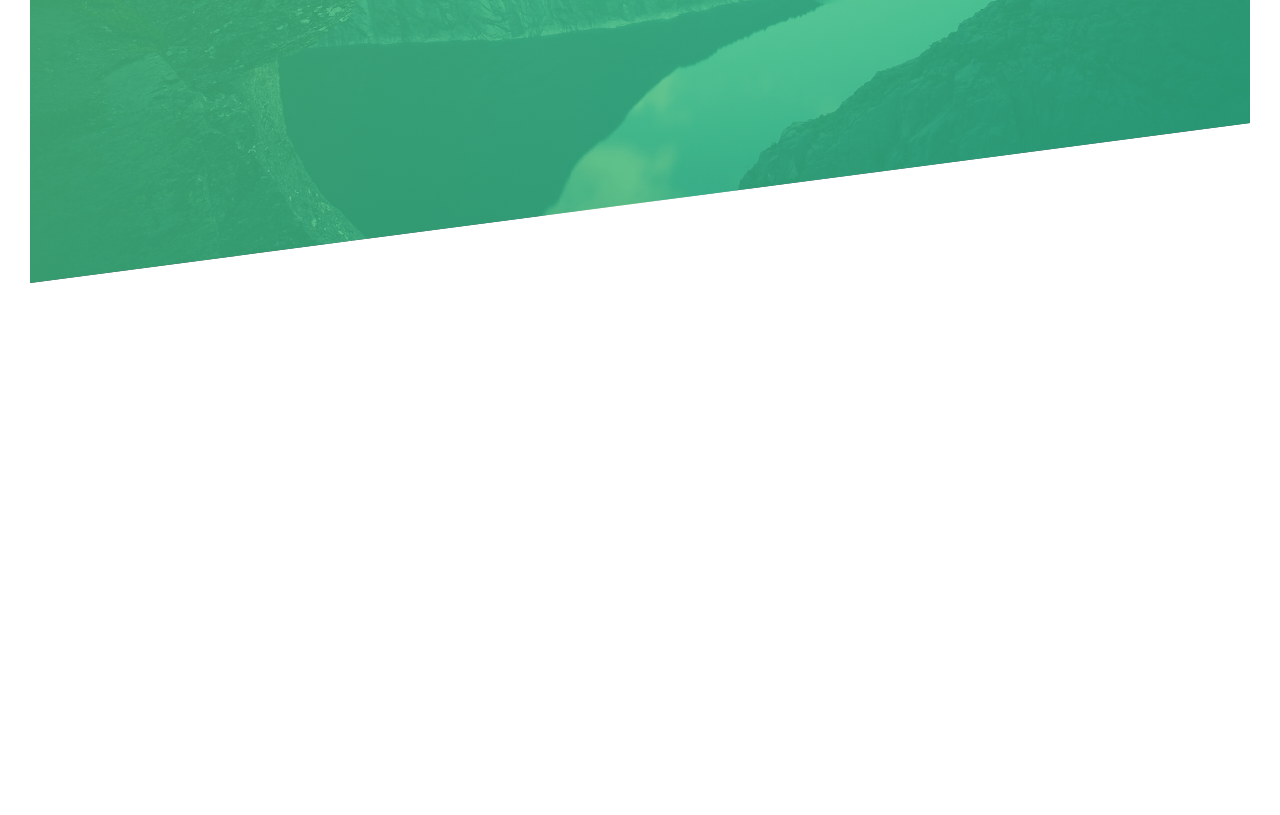
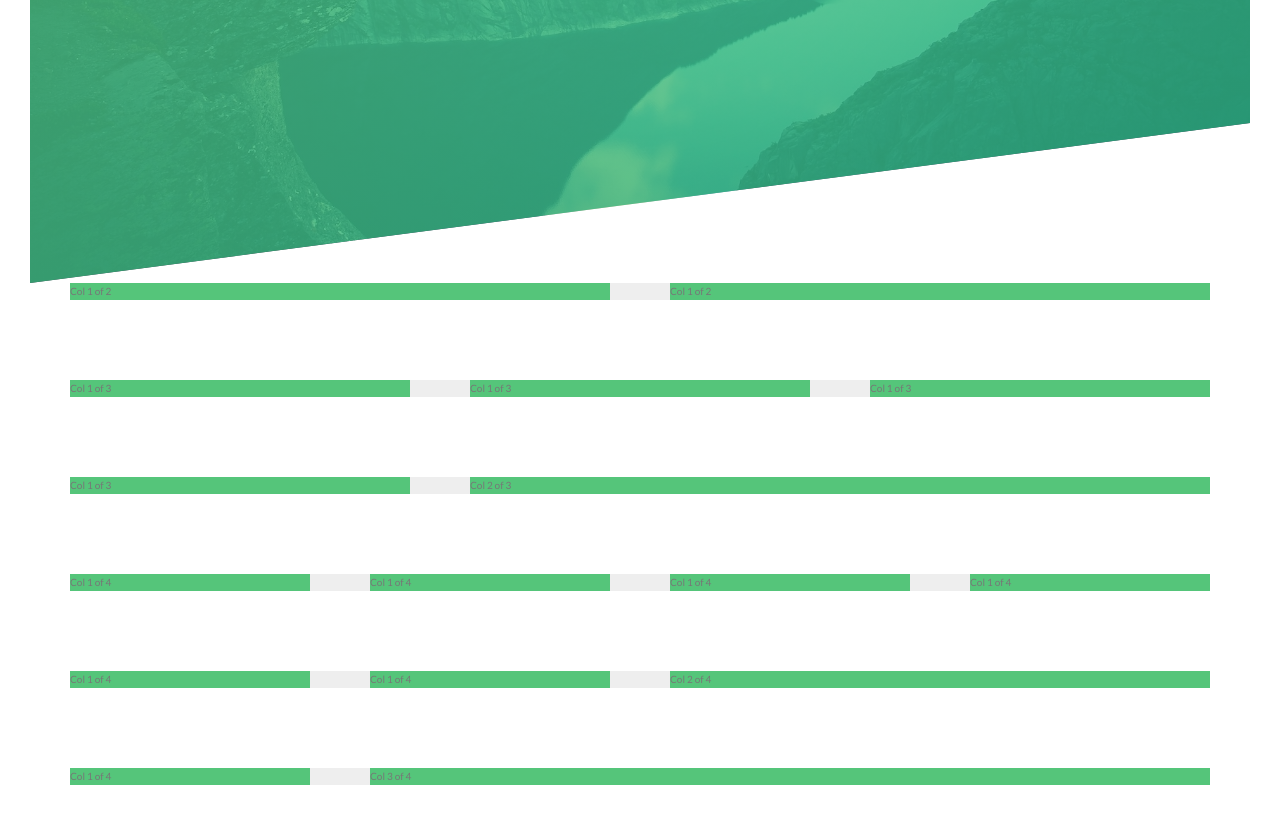
Before and after one commit to jariast/css, a website: page Natours/starter/index.html in a window 1280 px wide. Shown: the part 507-1322 px from the top of the page. Before the commit the page ends 820 px from the top, so only its background shows below. Drawn offline with Linux system fonts and the light colour scheme.

Commit message:
Basic grid layout.

```diff
--- a/Natours/starter/index.html
+++ b/Natours/starter/index.html
@@ -9,7 +9,7 @@
       rel="stylesheet"
     />
 
-    <link rel="stylesheet" href="css/icon-font.css" />
+    <!-- <link rel="stylesheet" href="css/icon-font.css" /> -->
     <link rel="stylesheet" href="css/style.css" />
     <link rel="shortcut icon" type="image/png" href="img/favicon.png" />
 
@@ -28,5 +28,36 @@
         <a href="#" class="btn btn--white btn--animated">Discover our tours</a>
       </div>
     </header>
+
+    <section id="grid" class="grid-test">
+      <div class="row">
+        <div class="col-1-of-2">Col 1 of 2</div>
+        <div class="col-1-of-2">Col 1 of 2</div>
+      </div>
+      <div class="row">
+        <div class="col-1-of-3">Col 1 of 3</div>
+        <div class="col-1-of-3">Col 1 of 3</div>
+        <div class="col-1-of-3">Col 1 of 3</div>
+      </div>
+      <div class="row">
+        <div class="col-1-of-3">Col 1 of 3</div>
+        <div class="col-2-of-3">Col 2 of 3</div>
+      </div>
+      <div class="row">
+        <div class="col-1-of-4">Col 1 of 4</div>
+        <div class="col-1-of-4">Col 1 of 4</div>
+        <div class="col-1-of-4">Col 1 of 4</div>
+        <div class="col-1-of-4">Col 1 of 4</div>
+      </div>
+      <div class="row">
+        <div class="col-1-of-4">Col 1 of 4</div>
+        <div class="col-1-of-4">Col 1 of 4</div>
+        <div class="col-2-of-4">Col 2 of 4</div>
+      </div>
+      <div class="row">
+        <div class="col-1-of-4">Col 1 of 4</div>
+        <div class="col-3-of-4">Col 3 of 4</div>
+      </div>
+    </section>
   </body>
 </html>
--- a/Natours/starter/package.json
+++ b/Natours/starter/package.json
@@ -5,7 +5,7 @@
   "main": "index.js",
   "scripts": {
     "test": "echo \"Error: no test specified\" && exit 1",
-    "compile:sass": "node-sass sass/main.scss css/style.css -w"
+    "compile:sass": "node-sass sass/main.scss css/style.css -w sass"
   },
   "author": "",
   "license": "ISC",
--- a/Natours/starter/sass/abstract/_mixins.scss
+++ b/Natours/starter/sass/abstract/_mixins.scss
@@ -0,0 +1,7 @@
+@mixin clearfix {
+  &::after {
+    content: '';
+    display: table;
+    clear: both;
+  }
+}
--- a/Natours/starter/sass/abstract/_variables.scss
+++ b/Natours/starter/sass/abstract/_variables.scss
@@ -5,3 +5,8 @@ $color-primary-dark: #28b485;
 $color-gray-dark: #777;
 $color-white: #fff;
 $color-black: #000;
+
+// GRID
+$grid-width: 114rem;
+$gutter-vertical: 8rem;
+$gutter-horizontal: 6rem;
--- /dev/null
+++ b/Natours/starter/sass/layout/_grid.scss
@@ -0,0 +1,50 @@
+.row {
+  max-width: $grid-width;
+  background-color: #eee;
+  margin: 0 auto;
+
+  &:not(:last-child) {
+    margin-bottom: $gutter-vertical;
+  }
+
+  @include clearfix;
+
+  [class^='col-'] {
+    background-color: $color-primary-light;
+    float: left;
+
+    &:not(:last-child) {
+      margin-right: $gutter-horizontal;
+    }
+  }
+
+  .col-1-of-2 {
+    width: calc((100% - #{$gutter-horizontal}) / 2);
+  }
+
+  .col-1-of-3 {
+    width: calc((100% - #{$gutter-horizontal} * 2) / 3);
+  }
+
+  .col-2-of-3 {
+    width: calc(
+      ((100% - #{$gutter-horizontal} * 2) / 3 * 2) + #{$gutter-horizontal}
+    );
+  }
+
+  .col-1-of-4 {
+    width: calc((100% - #{$gutter-horizontal} * 3) / 4);
+  }
+
+  .col-2-of-4 {
+    width: calc(
+      ((100% - #{$gutter-horizontal} * 3) / 4 * 2) + #{$gutter-horizontal}
+    );
+  }
+
+  .col-3-of-4 {
+    width: calc(
+      ((100% - #{$gutter-horizontal} * 3) / 4 * 3) + 2 * #{$gutter-horizontal}
+    );
+  }
+}
--- a/Natours/starter/sass/main.scss
+++ b/Natours/starter/sass/main.scss
@@ -10,5 +10,6 @@
 @import 'components/button';
 
 @import 'layout/header';
+@import 'layout/grid';
 
 @import 'pages/home';
```
Also changed, not shown: Natours/starter/css/style.css.
